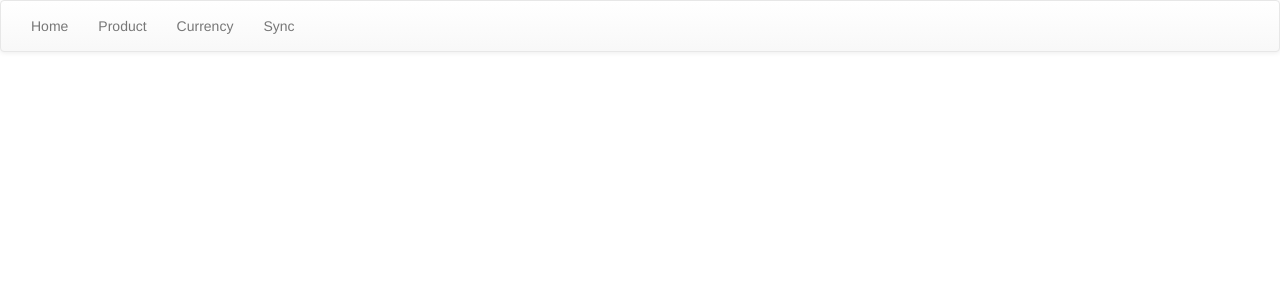
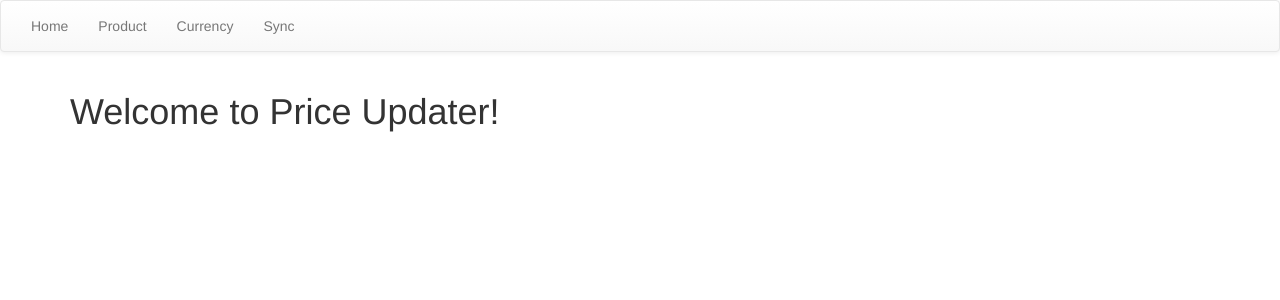
Before and after one commit to fishmandev/price-updater, a Vue app: page / in a window 1280 px wide. Shown: the top 300 px of the page. Built offline with nearby package versions, Linux system fonts and the light colour scheme.

Commit message:
Add the 'welcome' message

```diff
--- a/src/components/Index.vue
+++ b/src/components/Index.vue
@@ -1,9 +1,13 @@
 <template>
-  <div class="index"></div>
+    <div class="index">
+        <div class="container">
+            <h1>Welcome to Price Updater!</h1>
+        </div>
+    </div>
 </template>
 
 <script>
-export default {
-  name: 'index'
-}
+  export default {
+    name: 'index'
+  }
 </script>
```
